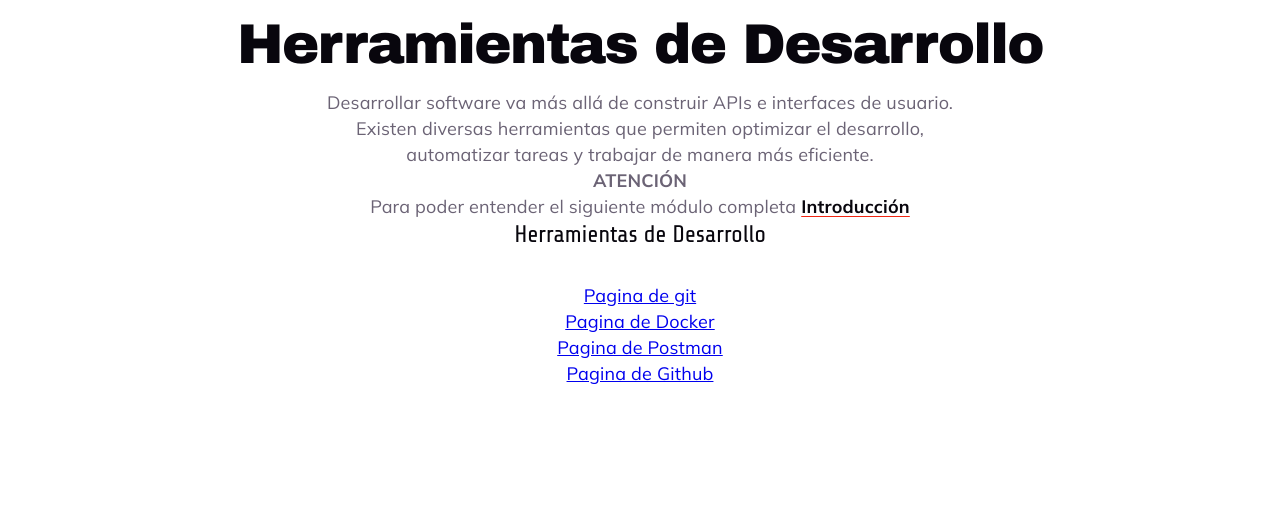
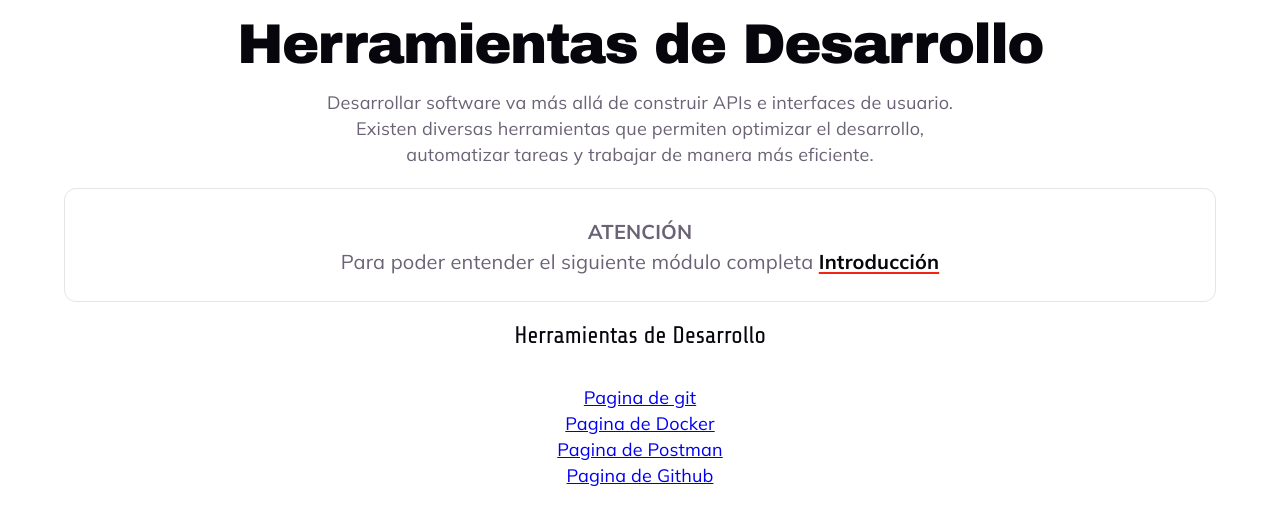
Before and after one commit to Lazheart/DBP-CS2031, a React (Vite) app: page /DBP-CS2031/tools in a window 1280 px wide. Shown: the top 524 px of the page. Built offline with nearby package versions, Linux system fonts and the light colour scheme; a web font is replaced by a local one.

Commit message:
style: update styling and container structure for the intro advice notice

```diff
--- a/src/components/IntroAdvice.tsx
+++ b/src/components/IntroAdvice.tsx
@@ -9,7 +9,8 @@
     if (introCompleted) return null
 
     return (
-        <p className="modules-Note">
+        <div className="intro-advice">
+            <p className="modules-note">
                 <strong>ATENCIÓN</strong>
                 <br />
                 Para poder entender el siguiente módulo completa{' '}
@@ -17,6 +18,7 @@
                     Introducción
                 </Link>
             </p>
+        </div>
     )
 }
 
--- a/src/index.css
+++ b/src/index.css
@@ -789,12 +789,12 @@
 
 .modules-note {
   font-family: var(--sans);
-  font-size: 14px;
+  font-size: 20px;
   line-height: 1.5;
   color: var(--text);
-  opacity: 0.85;
-  margin-top: 12px;
-  font-style: italic;
+  margin-top: 0;
+  font-style: normal;
+  text-align: center;
 }
 
 .modules-link {
```
Lines whose indentation alone changed are shown as unchanged.
